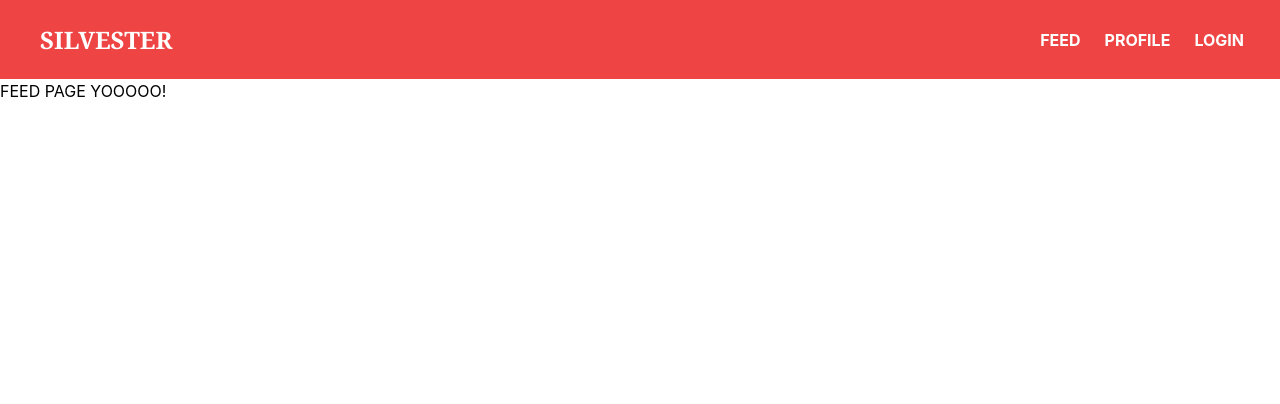
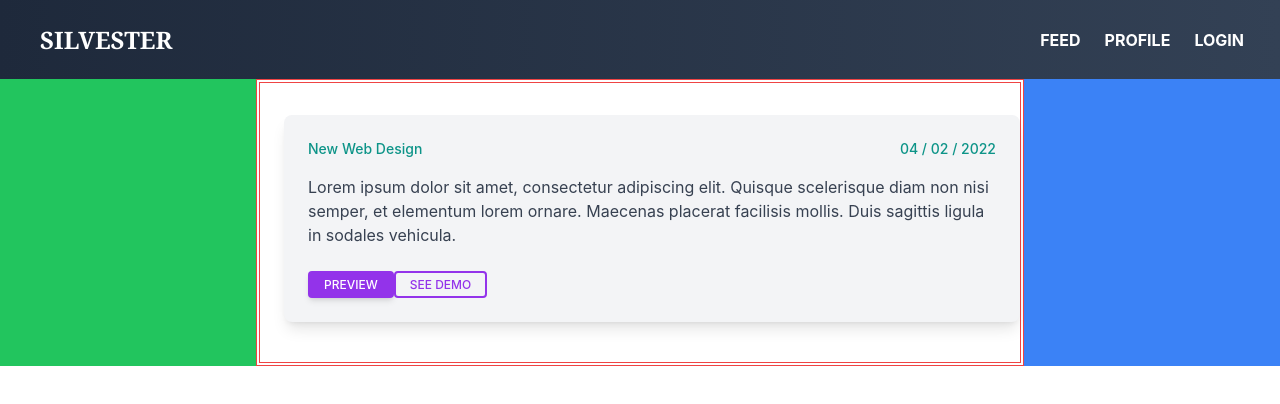
Before and after one commit to Michael-Robertson2/PrimaryKeys-P2-Frontend, a React (Create React App) app in the folder my-app/: page /feed in a window 1280 px wide. Shown: the top 404 px of the page. Built offline with nearby package versions, Linux system fonts and the light colour scheme.

Commit message:
Add post page.

```diff
--- a/my-app/src/App.tsx
+++ b/my-app/src/App.tsx
@@ -9,7 +9,12 @@ function App() {
   return (
     <div>
       <Navbar/>
-      <Router/>
+      <div className='flex flex-col sm:flex-row'>
+      <div className='flex-1'><Router/></div>
+      <div className='bg-green-500 order-first w-64'></div>
+      <aside className='bg-blue-500 w-64'></aside>
+      </div>
+
     </div>
   );
 }
--- a/my-app/src/components/Navbar.tsx
+++ b/my-app/src/components/Navbar.tsx
@@ -4,7 +4,7 @@ import { Link } from 'react-router-dom';
 
 function Navbar() {
   return (
-    <nav className="relative flex flex-wrap items-center justify-between px-2 py-3 bg-red-500">
+    <nav className="relative flex flex-wrap items-center justify-between px-2 py-3  bg-gradient-to-r from-slate-800 to-slate-700 ">
       <div className=" container px-4 mx-auto flex flex-wrap items-center justify-between">
         <div className="font-serif w-full relative flex justify-between lg:w-auto  px-4 lg:static lg:block lg:justify-start">
           {/* Title */}
--- a/my-app/src/components/Post.tsx
+++ b/my-app/src/components/Post.tsx
@@ -0,0 +1,25 @@
+import React from "react";
+
+function Post(){
+    return(
+        <ol className="pt-8">
+            {/* if u need to make a list of posts, create inside OL (ordered list), each post is an INDIVIDUAL li (list item) */}
+  <li>
+    <div className="md:flex flex-start">
+      <div className="block p-6 rounded-lg shadow-lg bg-gray-100  ml-6 mb-10">
+        <div className="flex justify-between mb-4">
+          <a href="#!" className="font-medium text-teal-600 hover:text-teal-900 focus:text-purple-800 duration-300 transition ease-in-out text-sm">New Web Design</a>
+          <a href="#!" className="font-medium text-teal-600 hover:text-teal-900 focus:text-purple-800 duration-300 transition ease-in-out text-sm">04 / 02 / 2022</a>
+        </div>
+        <p className="text-gray-700 mb-6">Lorem ipsum dolor sit amet, consectetur adipiscing elit. Quisque scelerisque diam non nisi semper, et elementum lorem ornare. Maecenas placerat facilisis mollis. Duis sagittis ligula in sodales vehicula.</p>
+        <button type="button" className="inline-block px-4 py-1.5 bg-purple-600 text-white font-medium text-xs leading-tight uppercase rounded shadow-md hover:bg-purple-700 hover:shadow-lg focus:bg-purple-700 focus:shadow-lg focus:outline-none focus:ring-0 active:bg-purple-800 active:shadow-lg transition duration-150 ease-in-out" data-mdb-ripple="true">Preview</button>
+        <button type="button" className="inline-block px-3.5 py-1 border-2 border-purple-600 text-purple-600 font-medium text-xs leading-tight uppercase rounded hover:bg-black hover:bg-opacity-5 focus:outline-none focus:ring-0 transition duration-150 ease-in-out" data-mdb-ripple="true">See demo</button>
+      </div>
+    </div>
+  </li>
+</ol>
+    )
+}
+
+
+export default Post;
--- a/my-app/src/components/Router.tsx
+++ b/my-app/src/components/Router.tsx
@@ -1,16 +1,16 @@
 import React from 'react';
 import { Routes, Route } from 'react-router-dom'
 import ErrorPage from '../pages/ErrorPage';
-import Feed from '../pages/Feed';
+import FeedPage from '../pages/FeedPage';
 import HomePage from '../pages/HomePage';
-import Login from '../pages/Login';
+import Login from '../pages/LoginPage';
 import Profile from '../pages/Profile';
 
 function Router(){
     return (
         <Routes>
             <Route path='/' element={<HomePage />}/>
-            <Route path='/feed' element={<Feed />}/>
+            <Route path='/feed' element={<FeedPage/>}/>
             <Route path='/profile' element={<Profile />}/>
             <Route path='/login' element={<Login />}/>
             <Route path='*' element={<ErrorPage />}/>
--- a/my-app/src/pages/Feed.tsx
+++ /dev/null
@@ -1,10 +0,0 @@
-function Feed(){
-    return (
-        <div>
-            FEED PAGE YOOOOO!
-        </div>
-    );
-}
-
-
-export default Feed;
--- /dev/null
+++ b/my-app/src/pages/FeedPage.tsx
@@ -0,0 +1,12 @@
+import Post from "../components/Post";
+
+function FeedPage(){
+    return (
+        <div className="flex flex-col items-center border-double border-4 border-red-500">
+        <Post/>
+        </div>
+    );
+}
+
+
+export default FeedPage;
--- a/my-app/src/pages/Post.tsx
+++ b/my-app/src/pages/PostPage.tsx
@@ -1,4 +1,4 @@
-function Post(){
+function PostPage(){
     return (
         <div>
             Post PAGE YOOOOO!
@@ -7,4 +7,4 @@ function Post(){
 }
 
 
-export default Post;
+export default PostPage;
```
Also changed, not shown: my-app/src/pages/LoginPage.tsx (renamed from my-app/src/pages/Login.tsx).
